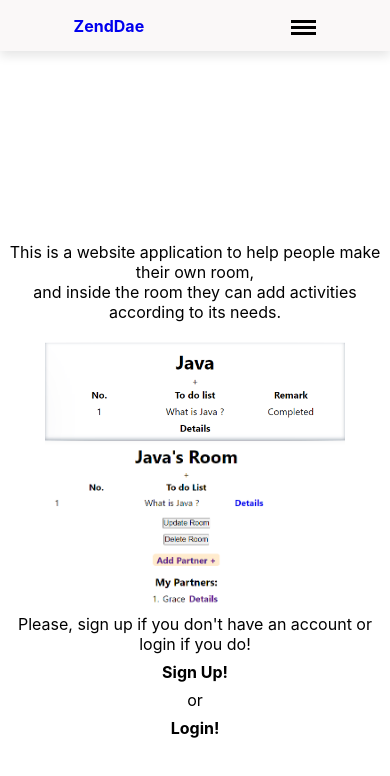
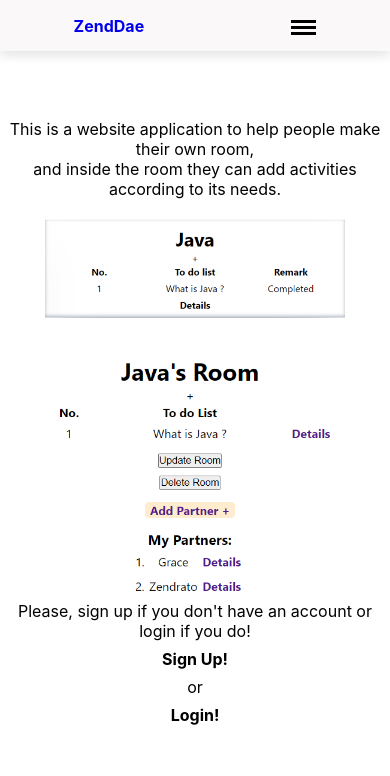
Before and after one commit to church-project-one/unsere-raum-client, a React (Create React App) app: page / in a window 390 px wide. Shown: the top 776 px of the page. Built offline with nearby package versions, Linux system fonts and the light colour scheme.

Commit message:
styling home page and review add partner page

```diff
--- a/src/App.css
+++ b/src/App.css
@@ -6,6 +6,7 @@
 header {
   position: fixed;
   top: 0; left: 0; right: 0;
+  background-color: rgb(250, 248, 248);
   display: flex;
   justify-content: space-around;
   align-items: center;
@@ -167,25 +168,12 @@ td {
   margin-top: 4em;
 }
 
-.room-details-container button {
-  margin-top: 10px;
-}
-
-#partners-list {
-  margin-top: 1em;
-}
-
-.my-partners-title {
+div.room-details-container table tbody tr {
   text-align: center;
 }
 
-#partners-list table {
-  width: 0;
-}
-
-#partners-list table tbody tr td {
-  padding-left: 0;
-  padding-right: 5px;
+.room-details-container button {
+  margin-top: 10px;
 }
 
 .form-edit-room-container form {
@@ -218,7 +206,7 @@ td {
 
 /* HomePage */
 #home-page {
-  margin-top: 4.5em;
+  margin-top: 6.5em;
   text-align: center;
   display: flex;
   justify-content: center;
@@ -500,6 +488,30 @@ table tbody tr td {
   margin: 1em 0;
 }
 
+/* Partners List styling */
+
+#partners-list {
+  margin-top: 1em;
+}
+
+.my-partners-title {
+  text-align: center;
+}
+
+#partners-list table {
+  width: 0;
+}
+
+#partners-list table tbody tr{
+  text-align: center;
+}
+
+#partners-list table tbody tr td {
+  padding-left: 0;
+  padding-right: 5px;
+}
+
+
 /* Spinner loading styling */
 
 .loader {
@@ -531,7 +543,6 @@ table tbody tr td {
   header {
     position: fixed;
     z-index: 1100;
-    background-color: rgb(250, 248, 248);
     height: 51px;
   }
 
@@ -560,6 +571,10 @@ table tbody tr td {
   }
 
   /* home page styling */
+
+  #home-page {
+    margin-top: 4px;
+  }
 
   #home-page .images img {
     width: 300px;
--- a/src/components/AddPartnerCard.js
+++ b/src/components/AddPartnerCard.js
@@ -1,13 +1,14 @@
 import axios from "axios";
 import { useState } from "react";
-import { useParams } from "react-router-dom";
+import { useNavigate, useParams } from "react-router-dom";
 
 function AddPartnerCard() {
   const API_URL = process.env.REACT_APP_SERVER_URL;
   const storedToken = localStorage.getItem("authToken");
   const [partner, setPartner] = useState();
+  const {roomId} = useParams();
 
-  const {roomId} = useParams();
+  const navigate = useNavigate();
 
   const handleAddPartner = (e) => {
     e.preventDefault();
@@ -19,7 +20,7 @@ function AddPartnerCard() {
 
     axios.post(`${API_URL}/api/rooms/${roomId}/partners`, newPartner, {headers: {Authorization: `Bearer ${storedToken}`}} )
       .then(response => {
-        window.location.reload();
+        navigate(-1)
         setPartner("")
       })
       .catch(e => console.log("failed to add the new partner"))
--- a/src/pages/HomePage.js
+++ b/src/pages/HomePage.js
@@ -11,7 +11,10 @@ function HomePage() {
       <br></br>
       <br></br>
       <div className="images">
+
         <img src={roomIcon} alt="room-icon-img"/>
+        <br></br>
+        <br></br>
         <img src={roomDetails} alt="room-icon-img"/>
       </div>
 
```
Also changed, not shown: src/images/roomDetails.png.
